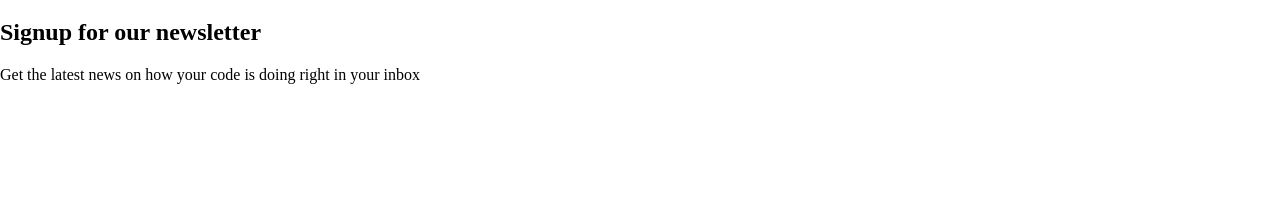
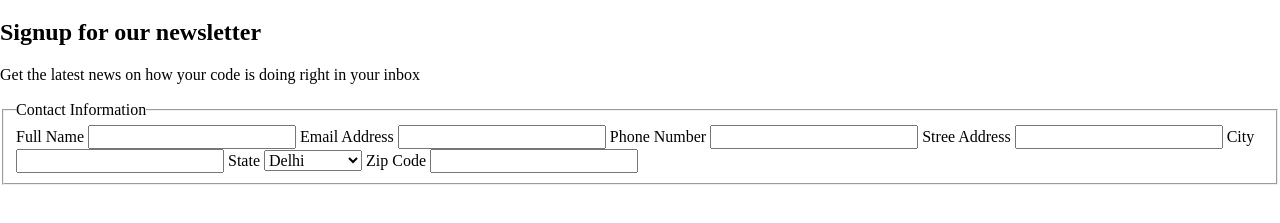
Before and after one commit to dipanshu08/registration_form, a plain HTML site: page index.html in a window 1280 px wide. Shown: the part 61-284 px from the top of the page. Drawn offline with Linux system fonts and the light colour scheme.

Commit message:
finished first fieldset in form

```diff
--- a/index.html
+++ b/index.html
@@ -14,6 +14,43 @@
     <main>
       <h2>Signup for our newsletter</h2>
       <p>Get the latest news on how your code is doing right in your inbox</p>
+
+      <form>
+
+        <fieldset>
+          <legend>Contact Information</legend>
+
+          <label for='name'>Full Name</label>
+          <input type='text' id='name' name='user_name' />
+
+          <label for='email'>Email Address</label>
+          <input type='email' id='email' name='user_email' />
+
+          <label for='phone'>Phone Number</label>
+          <input type='phone' id='phone' name='user_phone' />
+
+          <label for='street_address'>Stree Address</label>
+          <input type='text' id='street_address' name='user_street_address' />
+
+          <label for='city'>City</label>
+          <input type='text' id='city' name='user_city' />
+
+          <label for='state'>State</label>
+          <select id='state' name='user_state'>
+            <option value="delhi">Delhi</option>
+            <option value="punjab">Punjab</option>
+            <option value="haryana">Haryana</option>
+            <option value="assam">Assam</option>
+            <option value="tamil_nadu">Tamil Nadu</option>
+            <option value="rajasthan">Rajasthan</option>
+          </select>
+
+          <label for='zip_code'>Zip Code</label>
+          <input type='number' id='zip_code' name='user_zip_code' />
+        </fieldset>
+
+
+      </form>
     </main>
   </body>
 </html>
```
